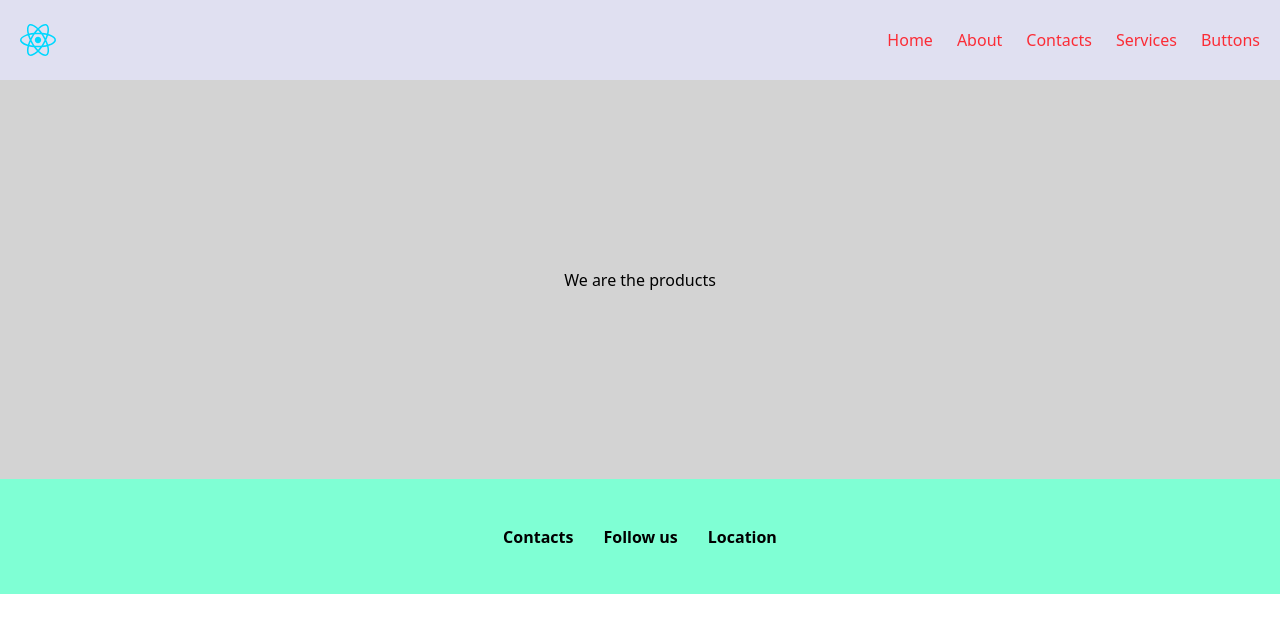
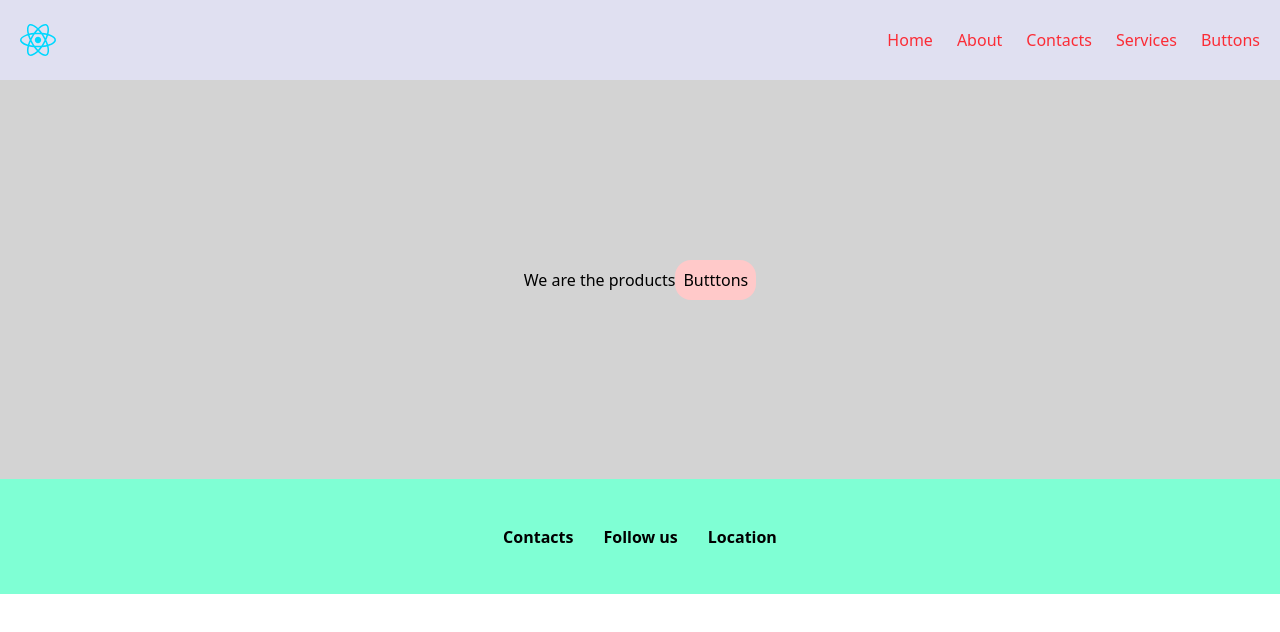
Before and after one commit to masudrana2803/react, a React (Vite) app: page /Products in a window 1280 px wide. Shown: the top 632 px of the page. Built offline with nearby package versions, Linux system fonts and the light colour scheme.

Commit message:
modified

```diff
--- a/src/App.jsx
+++ b/src/App.jsx
@@ -30,6 +30,7 @@ const App = () => {
       <Route path='/Home' element={<Home/>}/>
       <Route path='/About' element={<About/>}/>
       <Route path='/Products' element={<Products/>}/>
+
       <Route path='/Buttons' element={<Buttons/>}/>
 
       {/* <Route path='/Contacts' element={<Contacts/>}/>
@@ -47,6 +48,7 @@ const App = () => {
       <Route path='/About' element={<About/>}/> */}
       <Route path='/Contacts' element={<Contacts/>}/>
       <Route path='/Services' element={<Services/>}/>
+      <Route path='/Products' element={<Products/>}/>
       </Route>
 
     </Route>
--- a/src/pages/Products.jsx
+++ b/src/pages/Products.jsx
@@ -6,6 +6,9 @@ const Products = () => {
     <>
     <div className='Products_row'>
       <h1>We are the products</h1>
+      <a href="Buttons">
+      <button className='bg-red-200 rounded-2xl p-2'>Butttons</button>
+      </a>
     </div>
     </>
   )
```
